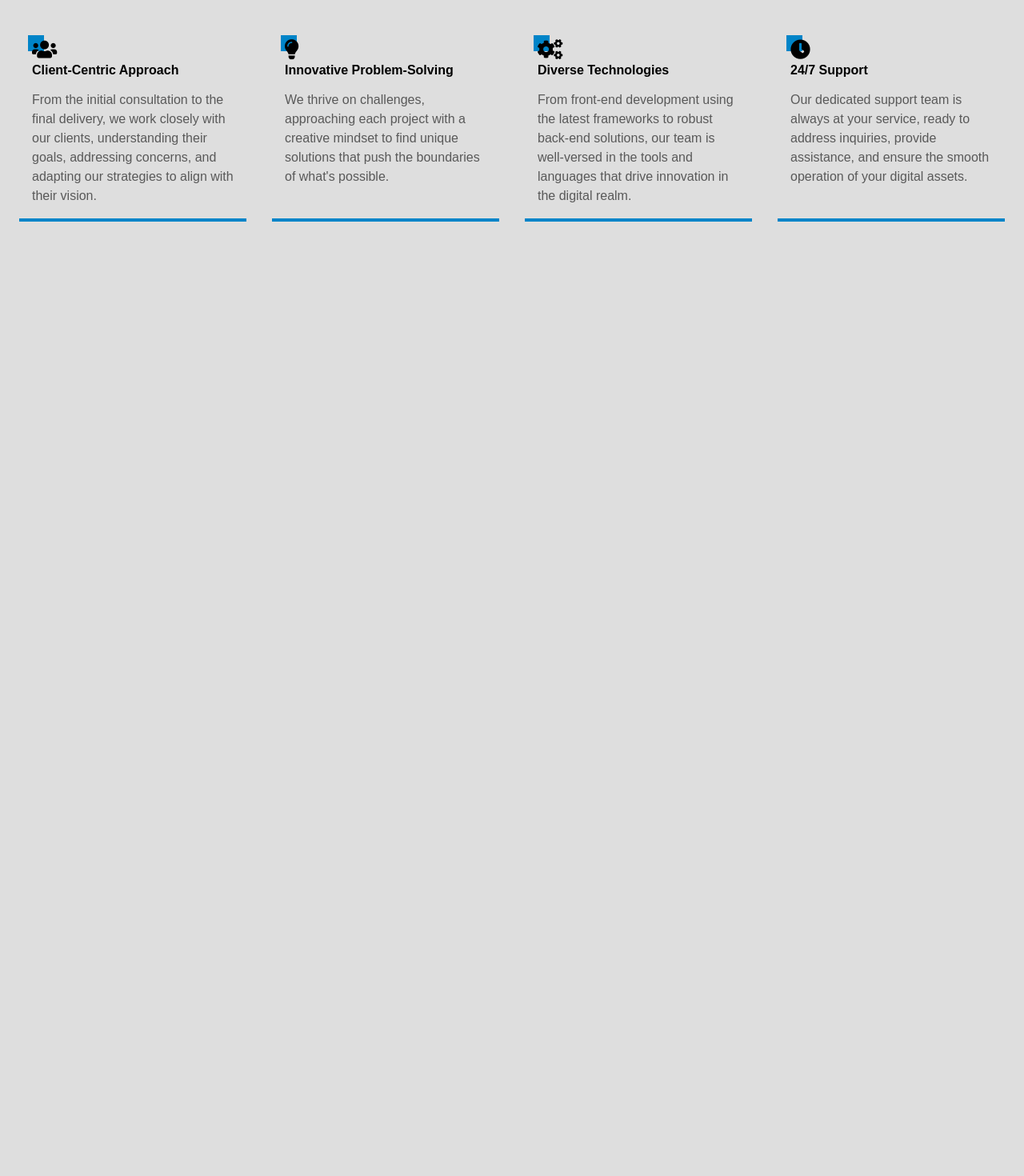
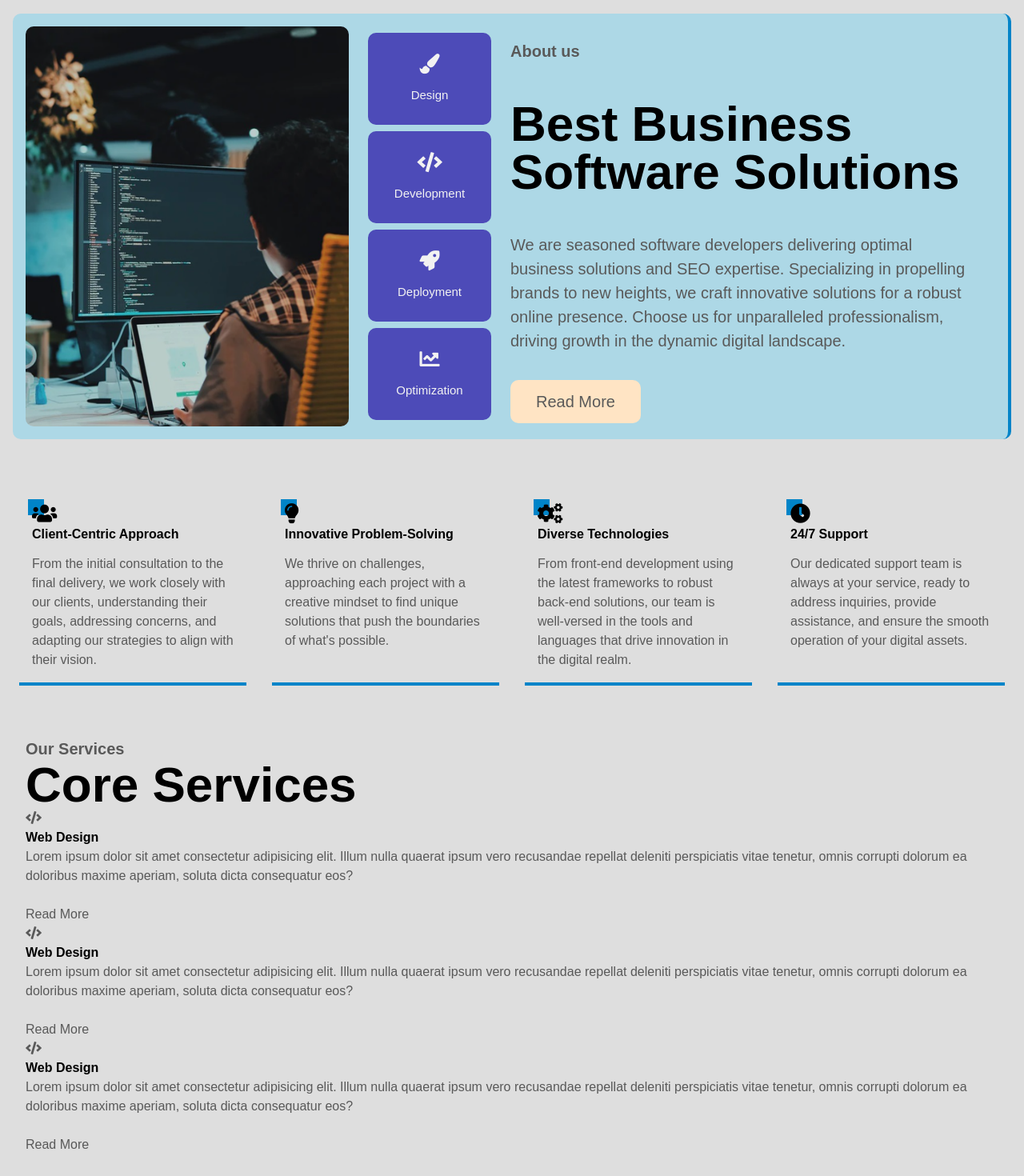
Before and after one commit to Binary-Bros-KE/Binary-Bros-Ke, a React (Vite) app: page / in a window 1280 px wide. Shown: the part 800-2270 px from the top of the page at 80% size. Before the commit the page ends 1109 px from the top, so only its background shows below. Built offline with nearby package versions, Linux system fonts and the light colour scheme; a web font is replaced by a local one.

Commit message:
Git third commit

```diff
--- a/src/Pages/Home.jsx
+++ b/src/Pages/Home.jsx
@@ -1,5 +1,6 @@
 import showcase from '../Assets/home/web-development.png';
 import discount from '../Assets/home/discount.png';
+import about from '../Assets/about/banner.png';
 import { TypeAnimation } from 'react-type-animation';
 
 
@@ -10,7 +11,7 @@ const Home = () => {
   return (
     <div className="home-container">
 
-      <div className="showcase">
+    <div className="showcase">
 
       <div className="home-info">
           <div className="discount">
@@ -57,7 +58,33 @@ const Home = () => {
           <div className="home-image">
             <img src={showcase} alt="web-development" />
           </div>
+    </div>
+
+    <div className="about-us">
+      <div className="about-image">
+        <img src={about} alt="about-image" />
       </div>
+      <div className="about-boxes">
+        <div className="box"><i className="fas fa-paint-brush"></i>Design</div>
+        <div className="box"><i className="fa fa-code"></i>Development</div>
+        <div className="box"><i className="fas fa-rocket"></i>Deployment</div>
+        <div className="box"><i className="fas fa-chart-line"></i>Optimization</div>
+      </div>
+      <div className="about-info">
+        <h3>About us</h3>
+        <h1>Best Business<br/> Software Solutions</h1>
+        <p> We are seasoned software developers delivering
+           optimal business solutions and SEO expertise.
+            Specializing in propelling brands to new heights,
+             we craft innovative solutions for a robust online presence.
+              Choose us for unparalleled professionalism, driving growth
+               in the dynamic digital landscape.
+        </p>
+        <div className="about-button">
+          <a href="#">Read More</a>
+        </div>
+      </div>
+    </div>
 
       <div className="cards">
         <div className="card">
@@ -78,6 +105,63 @@ const Home = () => {
         </div>
       </div>
 
+
+      <section className="services">
+        <div className="service-header">
+          <h3>Our Services</h3>
+          <h1>Core Services</h1>
+        </div>
+        <div className="service-cards">
+          <div className="service-card">
+            <div className="service-logo">
+              <i className='fa fa-code'></i>
+            </div>
+            <div className="service-ifo">
+              <h1>Web Design</h1>
+              <p>Lorem ipsum dolor sit amet consectetur adipisicing elit.
+                 Illum nulla quaerat ipsum vero recusandae repellat deleniti
+                  perspiciatis vitae tenetur, omnis corrupti dolorum ea doloribus
+                   maxime aperiam, soluta dicta consequatur eos?</p>
+            </div>
+            <div className="service-buttons">
+              <i className="fa fa-external-link"></i>
+              <p>Read More</p>
+            </div>
+          </div>
+          <div className="service-card">
+            <div className="service-logo">
+              <i className='fa fa-code'></i>
+            </div>
+            <div className="service-ifo">
+              <h1>Web Design</h1>
+              <p>Lorem ipsum dolor sit amet consectetur adipisicing elit.
+                 Illum nulla quaerat ipsum vero recusandae repellat deleniti
+                  perspiciatis vitae tenetur, omnis corrupti dolorum ea doloribus
+                   maxime aperiam, soluta dicta consequatur eos?</p>
+            </div>
+            <div className="service-buttons">
+              <i className="fa fa-external-link"></i>
+              <p>Read More</p>
+            </div>
+          </div>
+          <div className="service-card">
+            <div className="service-logo">
+              <i className='fa fa-code'></i>
+            </div>
+            <div className="service-ifo">
+              <h1>Web Design</h1>
+              <p>Lorem ipsum dolor sit amet consectetur adipisicing elit.
+                 Illum nulla quaerat ipsum vero recusandae repellat deleniti
+                  perspiciatis vitae tenetur, omnis corrupti dolorum ea doloribus
+                   maxime aperiam, soluta dicta consequatur eos?</p>
+            </div>
+            <div className="service-buttons">
+              <i className="fa fa-external-link"></i>
+              <p>Read More</p>
+            </div>
+          </div>
+        </div>
+      </section>
     </div>
   )
 }
--- a/src/custom-css/home.css
+++ b/src/custom-css/home.css
@@ -20,7 +20,7 @@
 
   /*========== Font and typography ==========*/
   /*.5rem = 8px | 1rem = 16px ...*/
-  --body-font: "DM sans", sans-serif;
+  --body-font: "IBM Plex Sans", sans-serif;
   --biggest-font-size: 2.5rem;
   --h1-font-size: 1.75rem;
   --h2-font-size: 1.25rem;
@@ -299,6 +299,7 @@ a {
   grid-template-columns: 1fr 1fr 1fr 1fr;
   gap: 2rem;
   padding: 2rem 1.5rem;
+  margin: 2rem 0;
 }
 .card{
   /* border: 2px solid #000; */
@@ -307,7 +308,7 @@ a {
   border-bottom: 4px solid var(--primary-color);
 }
 .card:hover{
-  background-color: #fff;
+  background-color: lightblue;
 }
 .card-title{
   position: absolute;
@@ -334,3 +335,82 @@ a {
 .card p {
   margin-top: 4rem;
 }
+
+/*=================================== ABOUT FORMATTING ==============================*/
+.about-us {
+  margin: 1rem 1rem;
+  display: grid;
+  grid-template-columns: 2fr 1fr 3fr;
+  padding: 1rem;
+  background-color: lightblue;
+  border-radius: 10px;
+  border-right: 4px solid var(--primary-color);
+}
+.about-us img{
+  height: 500px;
+  border-radius: 10px;
+}
+.about-boxes{
+  margin: 0 1rem;
+  padding: 0.5rem .5rem;
+  display: grid;
+  grid-template-columns: 1fr;
+  gap: .5rem;
+}
+.about-boxes i {
+  font-size: 25px;
+}
+.box{
+  background-color: var(--secondary-color);
+  border-radius: 10px;
+  display: flex;
+  flex-direction: column;
+  row-gap: 1rem;
+  justify-content: center;
+  place-items: center;
+  font-size: 15px;
+  color: var(--white-color);
+}
+.about-info{
+  display: flex;
+  flex-direction: column;
+  justify-content: space-between;
+  row-gap: 1rem;
+  padding: 1rem 2rem 1rem 0;
+}
+.about-info h3{
+  font-size: 20px;
+  color: var(--text-color);
+  font-weight: var(--font-semi-bold);
+}
+.about-info h1{
+  font-size: 62px;
+  line-height: 60px;
+}
+.about-info p{
+  font-size: 20px;
+}
+.about-info .about-button a {
+  font-size: 20px;
+  background-color: bisque;
+  padding: 1rem 2rem;
+  margin-top: 1rem;
+  border-radius: 10px;
+}
+
+
+/*============================== Services Formatting ==========================*/
+.services{
+  margin: 2rem;
+  display: flex;
+  flex-direction: column;
+}
+.services .service-header h3{
+  font-size: 20px;
+  color: var(--text-color);
+  font-weight: var(--font-semi-bold);
+}
+.services .service-header h1{
+  font-size: 62px;
+  line-height: 60px;
+}
--- a/src/custom-css/index-responsive.css
+++ b/src/custom-css/index-responsive.css
@@ -20,7 +20,7 @@
 
   /*========== Font and typography ==========*/
   /*.5rem = 8px | 1rem = 16px ...*/
-  --body-font: "DM sans", sans-serif;
+  --body-font: "IBM Plex Sans", sans-serif;
   --biggest-font-size: 2.5rem;
   --h1-font-size: 1.75rem;
   --h2-font-size: 1.25rem;
```
